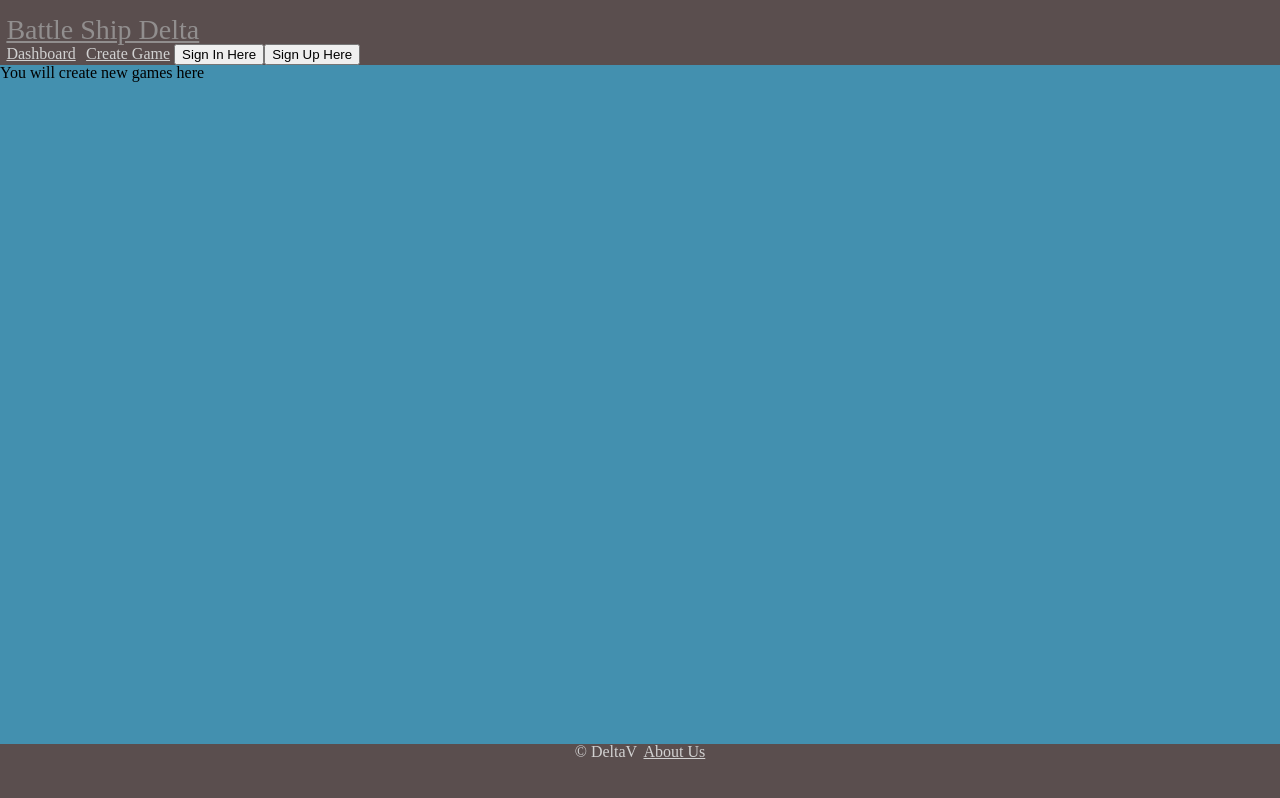
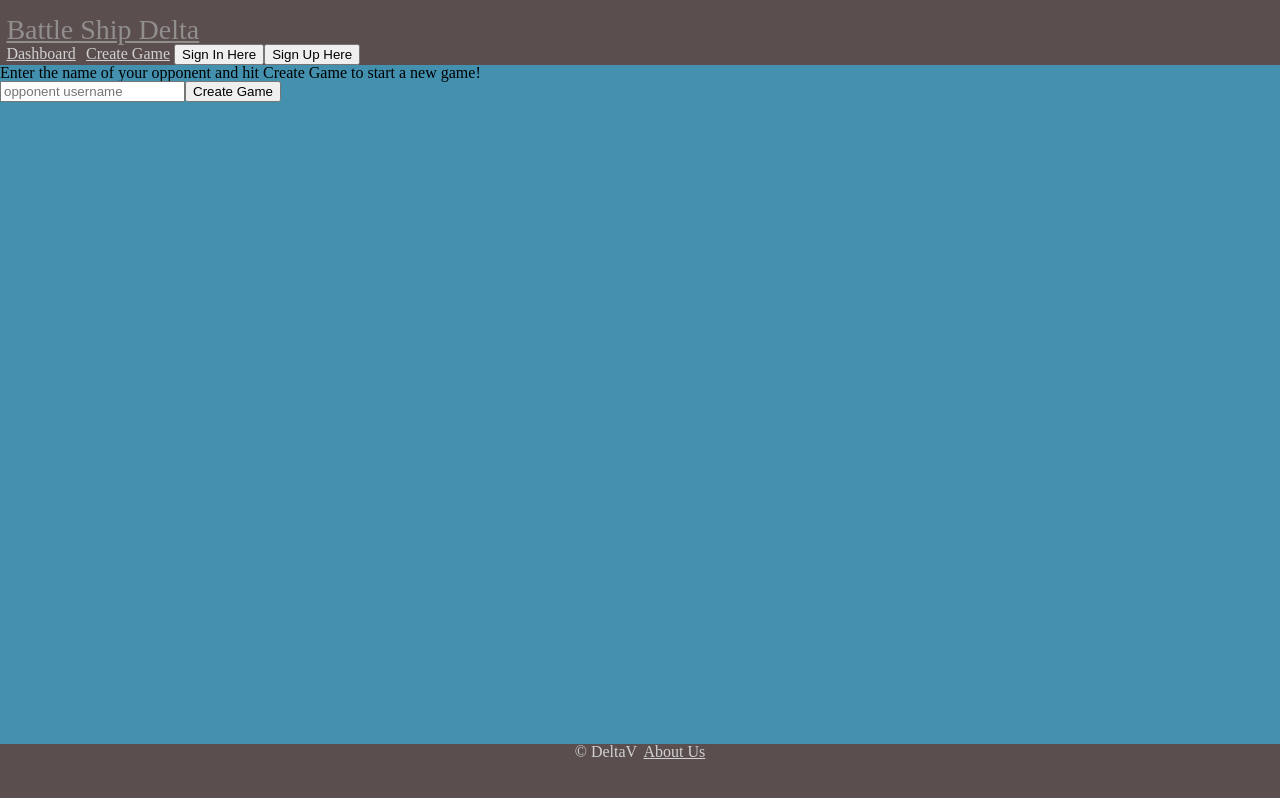
Before and after one commit to tektechnologies/BattleShip-Web, a React (Create React App) app: page /creategame in a window 1280 px wide. Built offline with nearby package versions, Linux system fonts and the light colour scheme; no server answers.

Commit message:
add form to create a game as a user with an opponent

```diff
--- a/src/components/create-game/create-game.js
+++ b/src/components/create-game/create-game.js
@@ -1,11 +1,41 @@
 import React, { Component } from 'react';
+import * as actions from '../../actions/game-actions';
+import {connect} from 'react-redux';
+// import './create-game.css';
 
 class CreateGame extends Component {
+  handleSubmit = (event) => {
+    event.preventDefault();
+    let value = event.target.opponent.value;
+    this.props.create(value);
+    console.log(value);
+  }
+
   render() {
     return (
-      <p> You will create new games here </p>
+      <form onSubmit={this.handleSubmit}>
+        <p>Enter the name of your opponent and hit Create Game to start a new game!
+        </p>
+        <input
+          type="text"
+          name="opponent"
+          placeholder="opponent username"
+        />
+        <button type="submit" className="create-game-button">
+          Create Game
+        </button>
+      </form>
     );
   }
+
 }
 
-export default (CreateGame);
+const mapStateToProps = (state) => ({
+  game: state.game,
+});
+
+const mapDispatchToProps = (dispatch) => ({
+  create: opponent => dispatch(actions.gameCreate(opponent)),
+});
+
+export default connect(mapStateToProps, mapDispatchToProps)(CreateGame);
```
